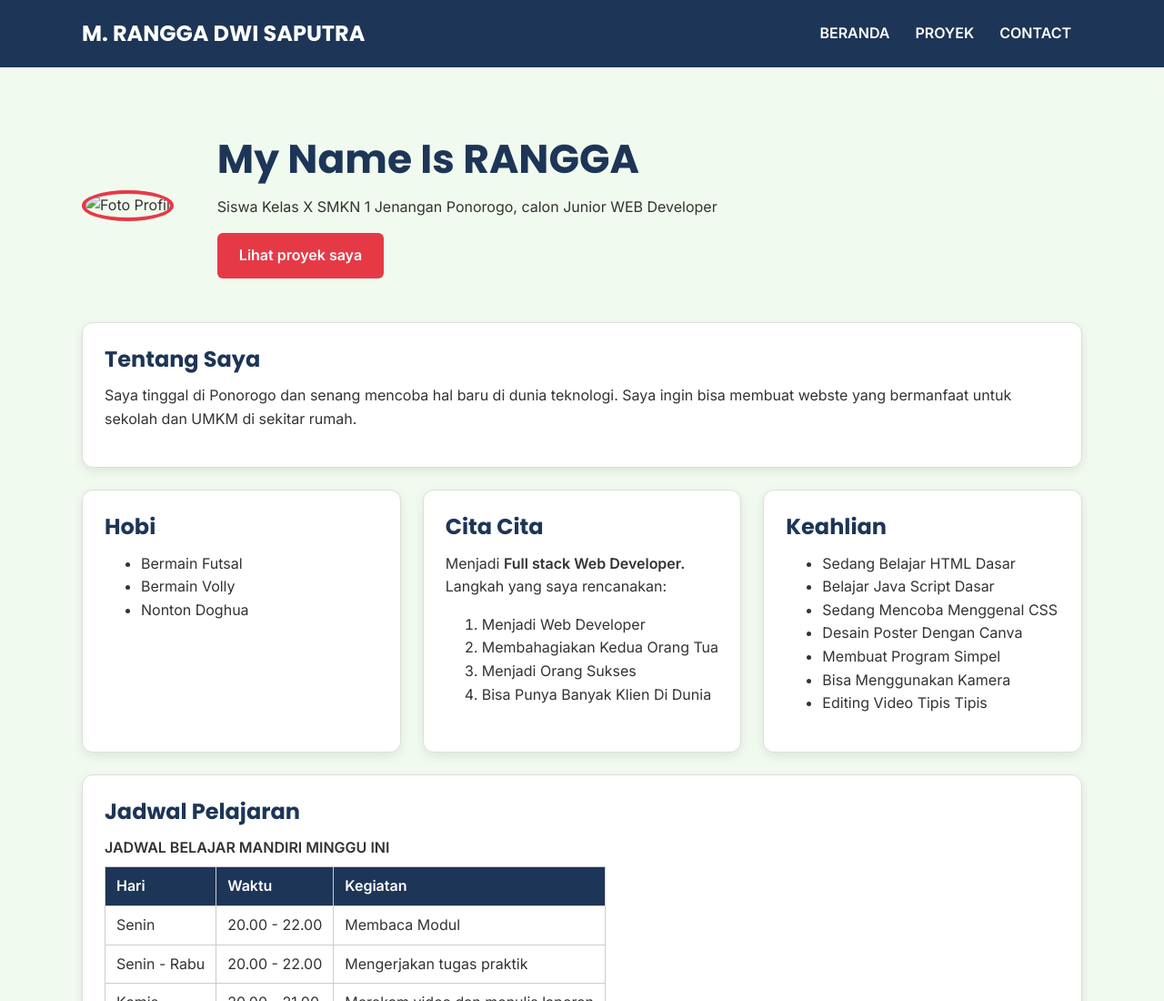
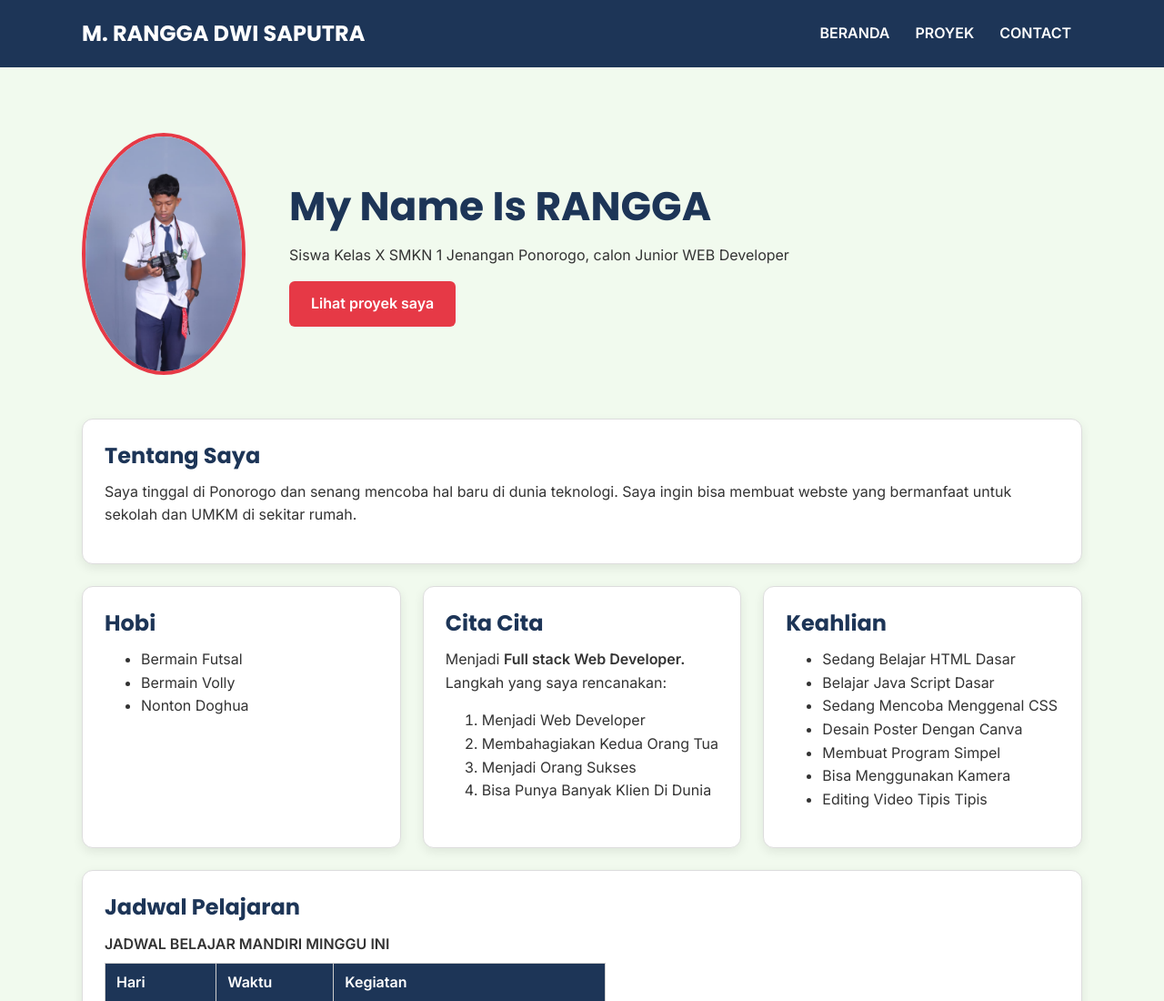
Before and after one commit to rngga0510-commits/Portofolio, a plain HTML site: page modul 5/index.html in a window 1280 px wide. Shown: the top 1100 px of the page at 91% size. Drawn offline with Linux system fonts and the light colour scheme.

Commit message:
docs: tambah modul 5/

```diff
--- a/modul 5/index.html
+++ b/modul 5/index.html
@@ -29,7 +29,12 @@
     <main>
       <div class="container">
         <section class="hero">
-          <img src="img/ME.jpeg" alt="Foto Profil"/>
+          <img
+            src="ME.jpeg"
+            alt="Foto Profil M.Rangga D.S."
+            height="200"
+            width="180"
+          />
           <div>
             <h2>My Name Is RANGGA</h2>
             <p>
```
Also changed, not shown: modul 5/proyek.html (+3 -3 lines), modul 5/Beranda.png (added), modul 5/Contacs.png (added), modul 5/Jadwal.png (added), modul 5/ME.jpeg (added), modul 5/tampilan-portofolio.jpeg (added), 4 other files.
